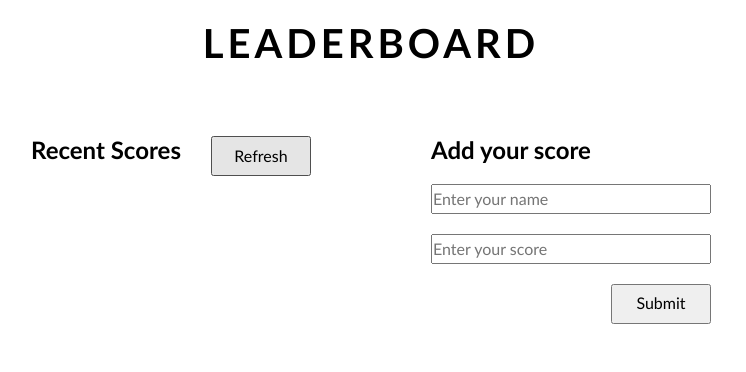
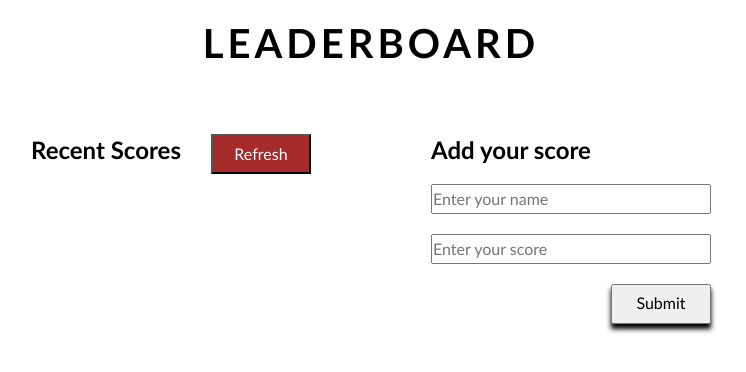
Before and after one commit to Marlyn-Mayienga/LeaderBoard, a website built with webpack: page src/index.html in a window 1280 px wide. In both pictures the pointer is over the button "Refresh". Shown: the whole page, without its empty margins (269-1015 px from the left). Built offline with nearby package versions, Linux system fonts and the light colour scheme; no server answers.

Commit message:
styled the buttons

```diff
--- a/src/index.html
+++ b/src/index.html
@@ -34,7 +34,7 @@
       <form id="form" action="#">
         <input type="text" class="score-input" id="name-input" placeholder="Enter your name">
         <input type="text" class="score-input" id="score-input" placeholder="Enter your score">
-        <button type="submit" id="submit-button">Submit</button>
+        <button type="submit" id="submit-button" class="submit-button">Submit</button>
       </form>
     </div>
 
--- a/src/styles.css
+++ b/src/styles.css
@@ -42,6 +42,15 @@ button {
   width: 100px;
   height: 40px;
   margin-left: auto;
+  cursor: pointer;
+  box-shadow: 0px 5px 5px
+}
+
+button:hover{
+  background-color:brown;
+  box-shadow: 0px 15px 20px;
+  color: #fff;
+  transform: translateY(-2px);
 }
 
 .list-container {
```
